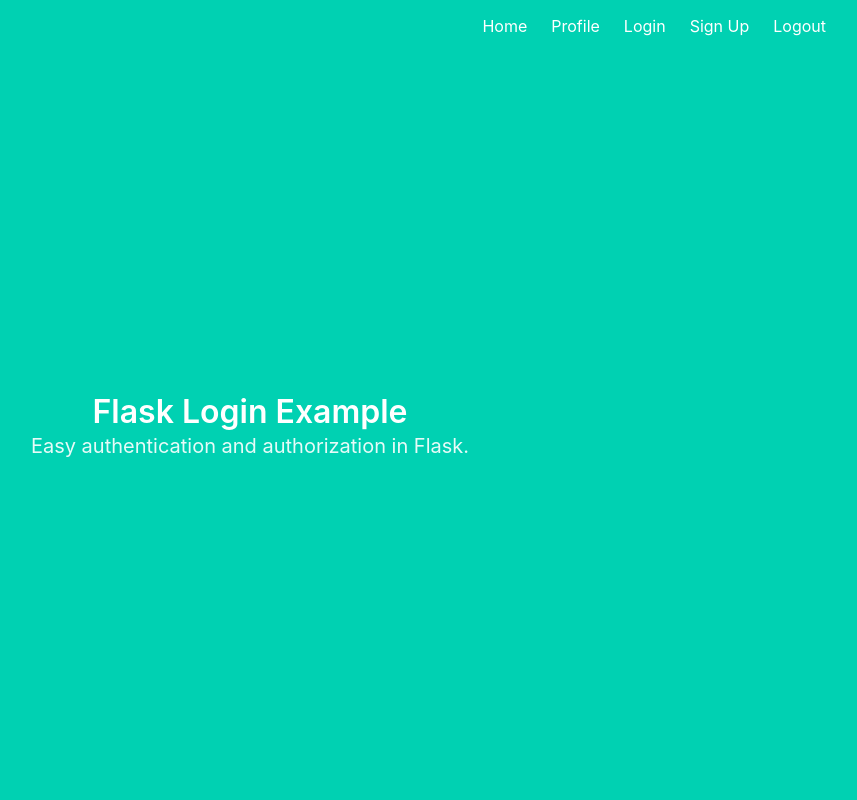
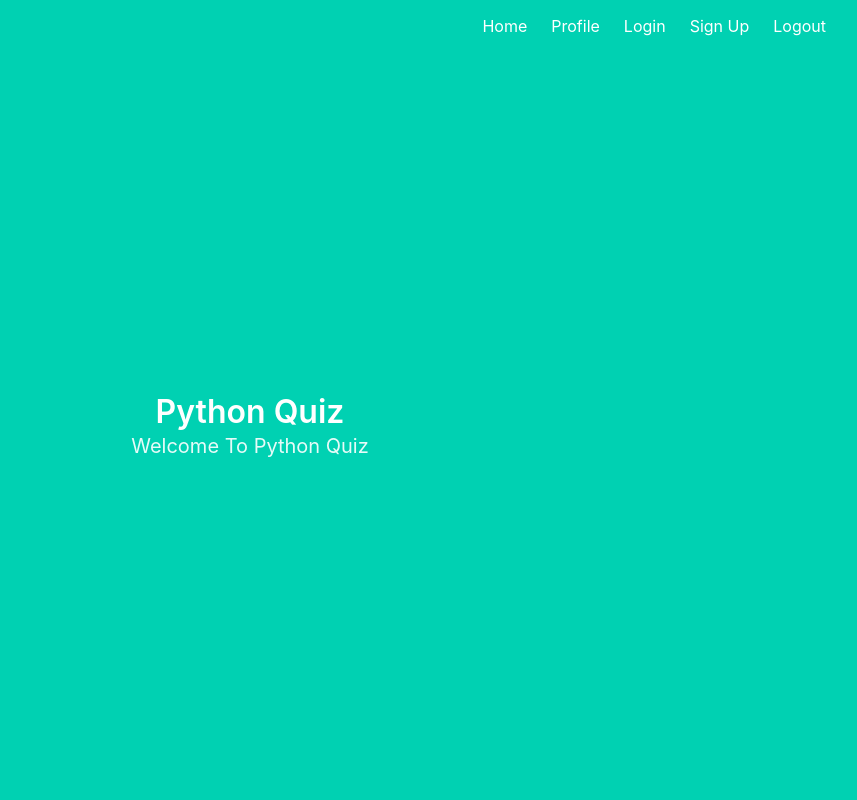
Before and after one commit to aosborne17/flask_app, a Flask app: page / in a window 1280 px wide. Shown: the whole page, without its empty margins (390-1247 px from the left). Run offline with Flask 2, Linux system fonts and the light colour scheme; some libraries are stand-ins or nearby versions.

Commit message:
'creating_quiz_app'

```diff
--- a/project/auth.py
+++ b/project/auth.py
@@ -1,4 +1,4 @@
-from flask import Blueprint, render_template, redirect, url_for, request, flash, session, abort
+from flask import Blueprint, render_template, redirect, url_for, request, flash, session
 from werkzeug.security import generate_password_hash, check_password_hash
 from .models import User
 from . import db
@@ -28,7 +28,6 @@ def login_post():
         session['counter'] = session.get('counter') + 1
         if session.get('counter') == 3:
             flash('You have exceeded maximum no of tries')
-            abort(404)
             session.pop('counter', None)
         # if the user doesn't exist or password is wrong, reload the page
         return redirect(url_for('auth.login'))
--- a/project/templates/404.html
+++ b/project/templates/404.html
@@ -10,7 +10,7 @@
 <div class="terminal">
   <h1>Error <span class="errorcode">404</span></h1>
   <p class="output">The page you are looking for might have been removed, had its name changed or is temporarily unavailable.</p>
-  <p class="output">Please try to <a href="#1">go back</a> or <a href="#2">return to the homepage</a>.</p>
+  <p class="output">Please try to <a href="index.html">go back</a> or <a href="index.html">return to the homepage</a>.</p>
   <p class="output">Good luck.</p>
 
 </div>
--- a/project/templates/index.html
+++ b/project/templates/index.html
@@ -2,9 +2,9 @@
 
 {% block content %}
 <h1 class="title">
-  Flask Login Example
+  Python Quiz
 </h1>
 <h2 class="subtitle">
-  Easy authentication and authorization in Flask.
+  Welcome To Python Quiz
 </h2>
 {% endblock %}
```
